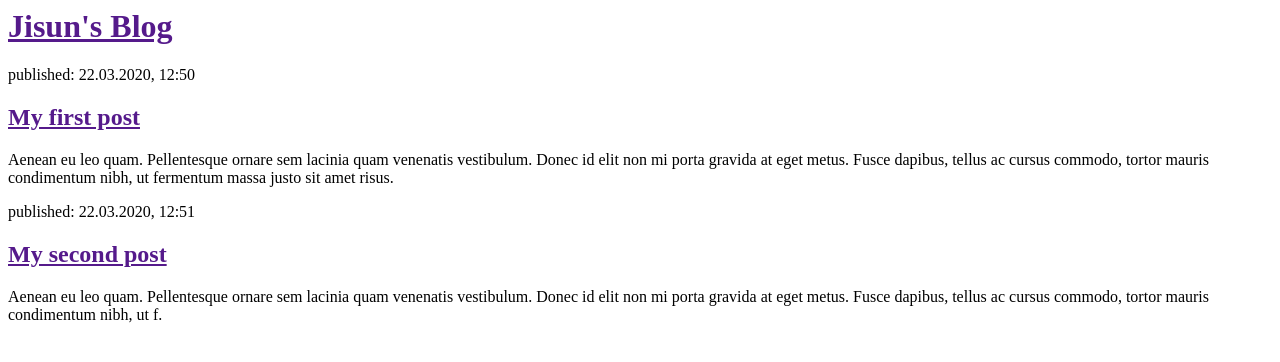
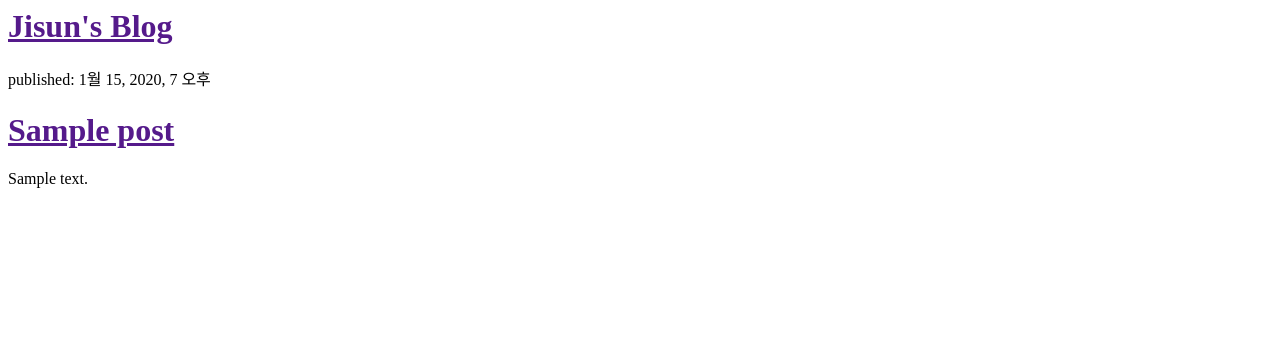
Before and after one commit to JisunParkRea/my-first-blog, a Django app: page / in a window 1280 px wide. Shown: the top 362 px of the page. Run offline with Django 3.2, Linux system fonts and the light colour scheme; tables that the repository leaves empty hold one stand-in row (values such as "Sample post").

Commit message:
Modified templates to display posts from database.

```diff
--- a/blog/templates/blog/post_list.html
+++ b/blog/templates/blog/post_list.html
@@ -7,16 +7,13 @@
             <h1><a href="">Jisun's Blog</a></h1>
         </div>
 
-        <div>
-            <p>published: 22.03.2020, 12:50</p>
-            <h2><a href="">My first post</a></h2>
-            <p>Aenean eu leo quam. Pellentesque ornare sem lacinia quam venenatis vestibulum. Donec id elit non mi porta gravida at eget metus. Fusce dapibus, tellus ac cursus commodo, tortor mauris condimentum nibh, ut fermentum massa justo sit amet risus.</p>
-        </div>
+        {% for post in posts %}
+            <div>
+                <p>published: {{ post.published_date }}</p>
+                <h1><a href="">{{ post.title }}</a></h1>
+                <p>{{ post.text|linebreaksbr }}</p>
+            </div>
+        {% endfor %}
 
-        <div>
-            <p>published: 22.03.2020, 12:51</p>
-            <h2><a href="">My second post</a></h2>
-            <p>Aenean eu leo quam. Pellentesque ornare sem lacinia quam venenatis vestibulum. Donec id elit non mi porta gravida at eget metus. Fusce dapibus, tellus ac cursus commodo, tortor mauris condimentum nibh, ut f.</p>
-        </div>
     </body>
 </html>
--- a/blog/views.py
+++ b/blog/views.py
@@ -1,5 +1,8 @@
 from django.shortcuts import render
+from django.utils import timezone
+from .models import Post
 
 # Create your views here.
 def post_list(request):
-    return render(request, 'blog/post_list.html', {})
+    posts = Post.objects.filter(published_date__lte=timezone.now()).order_by('published_date') # query set
+    return render(request, 'blog/post_list.html', {'posts':posts})
```
